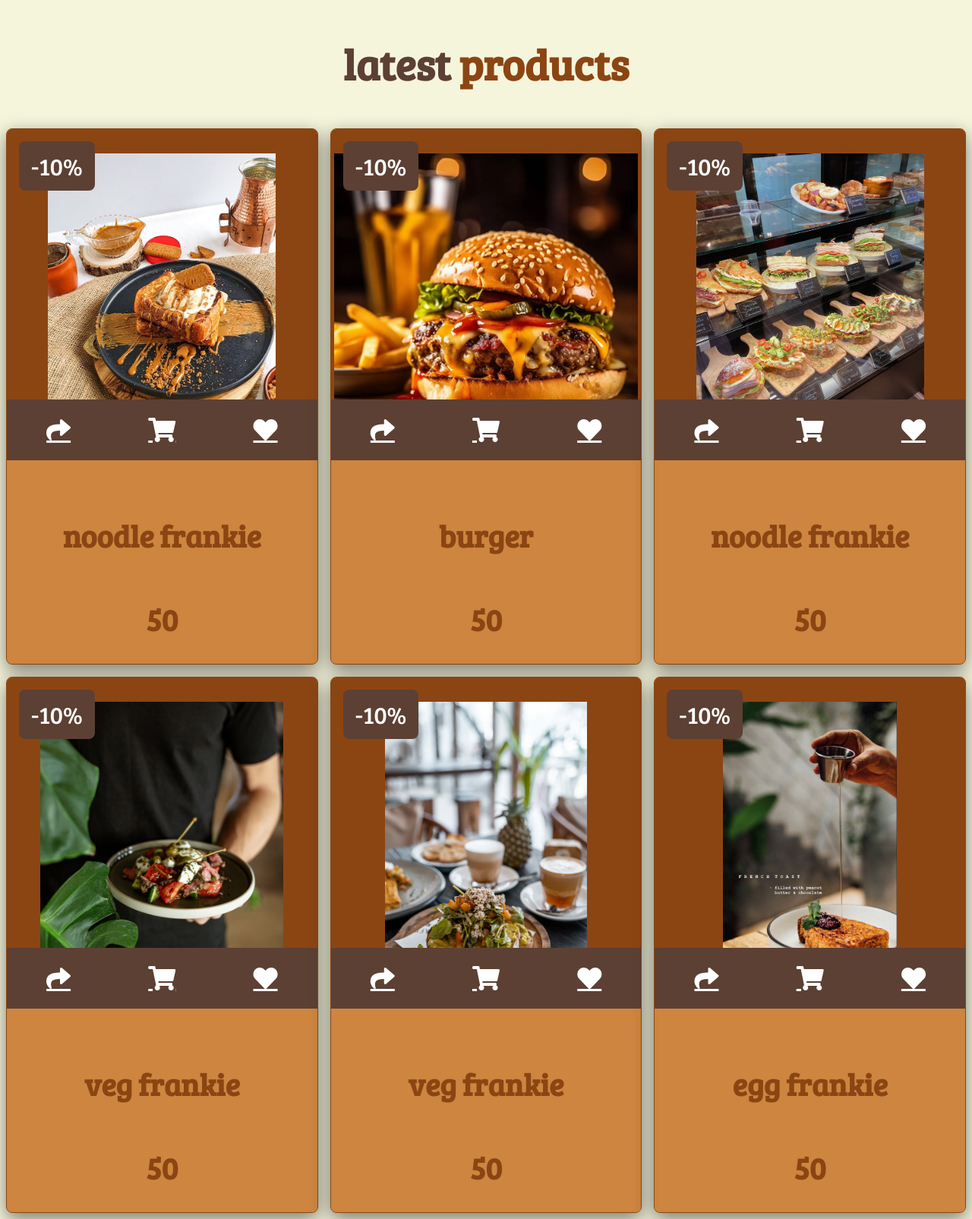
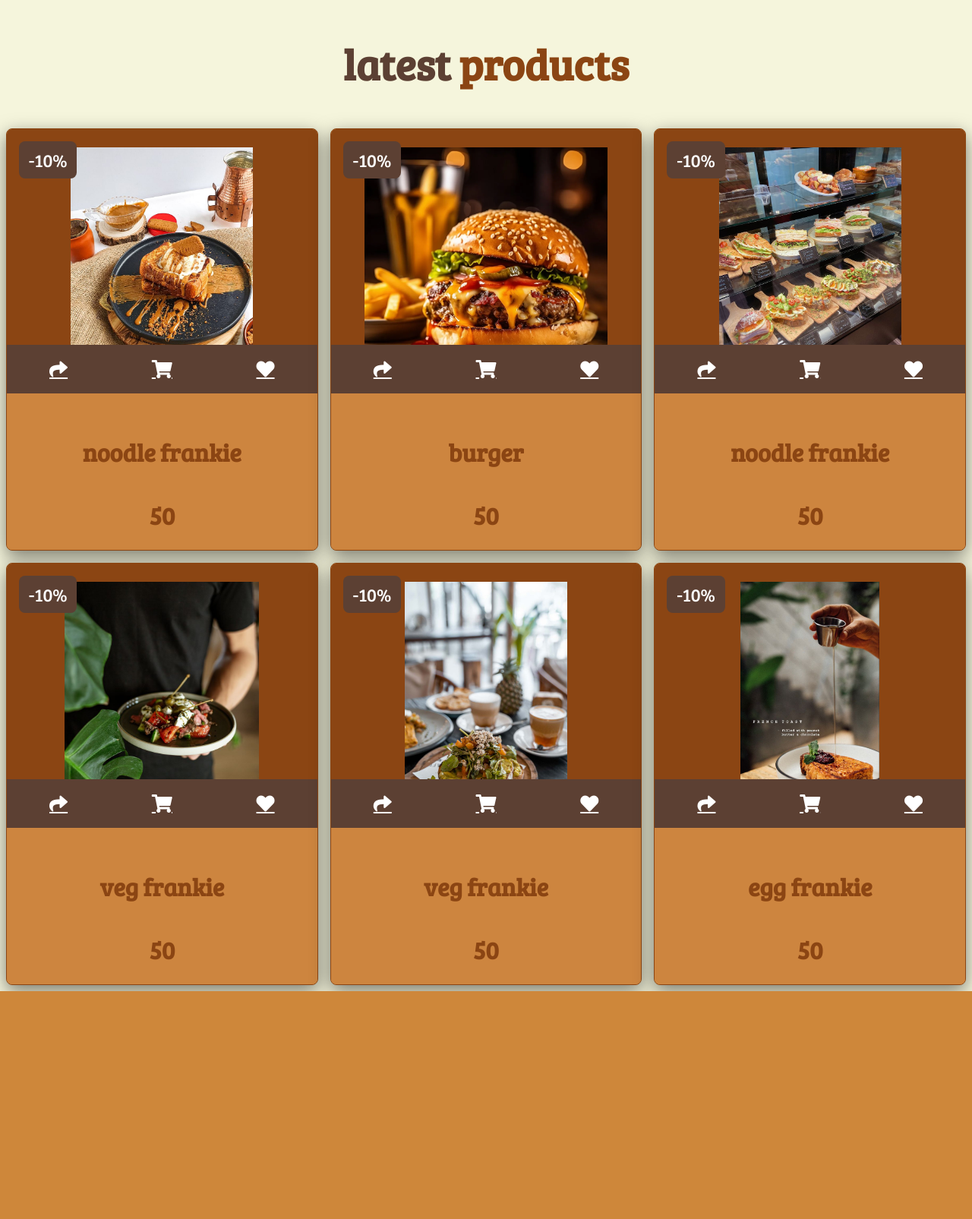
Before and after one commit to shravanip419/miniproject, a PHP site: page /food.html in a window 1280 px wide. Shown: the whole page at 76% size. After the commit the page ends 1305 px from the top, so only its background shows below. Run offline with PHP 8.4, Linux system fonts and the light colour scheme.

Commit message:
food.css

```diff
--- a/food.css
+++ b/food.css
@@ -1,14 +1,14 @@
 :root {
-    --primary-brown: #8B4513; /* Saddle Brown */
-    --lighter-brown: #CD853F; /* Peru */
-    --dark-brown: #5C4033;   /* Dark Brown */
-    --accent-color: #D2B48C; /* Tan */
-    --pink: #ff1493; /* Pink for accent elements */
+    --primary-brown: #8B4513;
+    --lighter-brown: #CD853F;
+    --dark-brown: #5C4033;
+    --accent-color: #D2B48C;
+    --pink: #ff1493;
 }
 
 body {
     font-family: 'Bree Serif', serif;
-    background-color: #F5F5DC; /* Beige for a subtle background */
+    background-color: #F5F5DC;
     color: var(--dark-brown);
 }
 
@@ -30,7 +30,7 @@ body {
 }
 
 .products .box-container .box {
-    flex: 1 1 calc(33.33% - 1rem); /* Ensures 3 boxes per row */
+    flex: 1 1 calc(30% - 1rem);
     box-shadow: 0 .5rem 1.5rem rgba(0, 0, 0, 0.5);
     border-radius: .5rem;
     border: 0.1rem solid var(--primary-brown);
@@ -49,8 +49,8 @@ body {
     position: absolute;
     top: 1rem;
     left: 1rem;
-    padding: 0.7rem 1rem;
-    font-size: 2rem;
+    padding: 0.5rem 0.8rem;
+    font-size: 1.5rem;
     color: white;
     background: var(--dark-brown);
     z-index: 1;
@@ -60,13 +60,13 @@ body {
 .products .box-container .box .image {
     position: relative;
     text-align: center;
-    padding-top: 2rem;
+    padding-top: 1.5rem;
     overflow: hidden;
     background-color: var(--primary-brown);
 }
 
 .products .box-container .box .image img {
-    height: 25rem;
+    height: 20rem; /* Smaller height */
     transition: transform 0.3s ease-in-out;
 }
 
@@ -84,9 +84,9 @@ body {
 }
 
 .products .box-container .box .image .icons a {
-    height: 5rem;
-    line-height: 5rem;
-    font-size: 2rem;
+    height: 4rem;
+    line-height: 4rem;
+    font-size: 1.5rem;
     width: 33.33%;
     background: var(--dark-brown);
     color: white;
@@ -99,26 +99,26 @@ body {
 }
 
 .products .box-container .box .content {
-    padding: 2rem;
+    padding: 1.5rem;
     text-align: center;
     background-color: var(--lighter-brown);
 }
 
 .products .box-container .box .content h3 {
-    font-size: 2.5rem;
+    font-size: 2rem;
     color: var(--primary-brown);
     font-weight: 600;
 }
 
 .products .box-container .box .content .price {
-    font-size: 2.5rem;
+    font-size: 2rem;
     color: var(--primary-brown);
     font-weight: bolder;
-    padding-top: 1rem;
+    padding-top: 0.5rem;
 }
 
 .products .box-container .box .content .price span {
-    font-size: 2.2rem;
+    font-size: 1.8rem;
     color: var(--dark-brown);
     font-weight: lighter;
     text-decoration: line-through;
@@ -126,12 +126,12 @@ body {
 
 @media (max-width: 1200px) {
     .products .box-container .box {
-        flex: 1 1 calc(50% - 1rem); /* Two boxes per row for medium screens */
+        flex: 1 1 calc(45% - 1rem);
     }
 }
 
 @media (max-width: 768px) {
     .products .box-container .box {
-        flex: 1 1 100%; /* One box per row for small screens */
+        flex: 1 1 100%;
     }
 }
```
